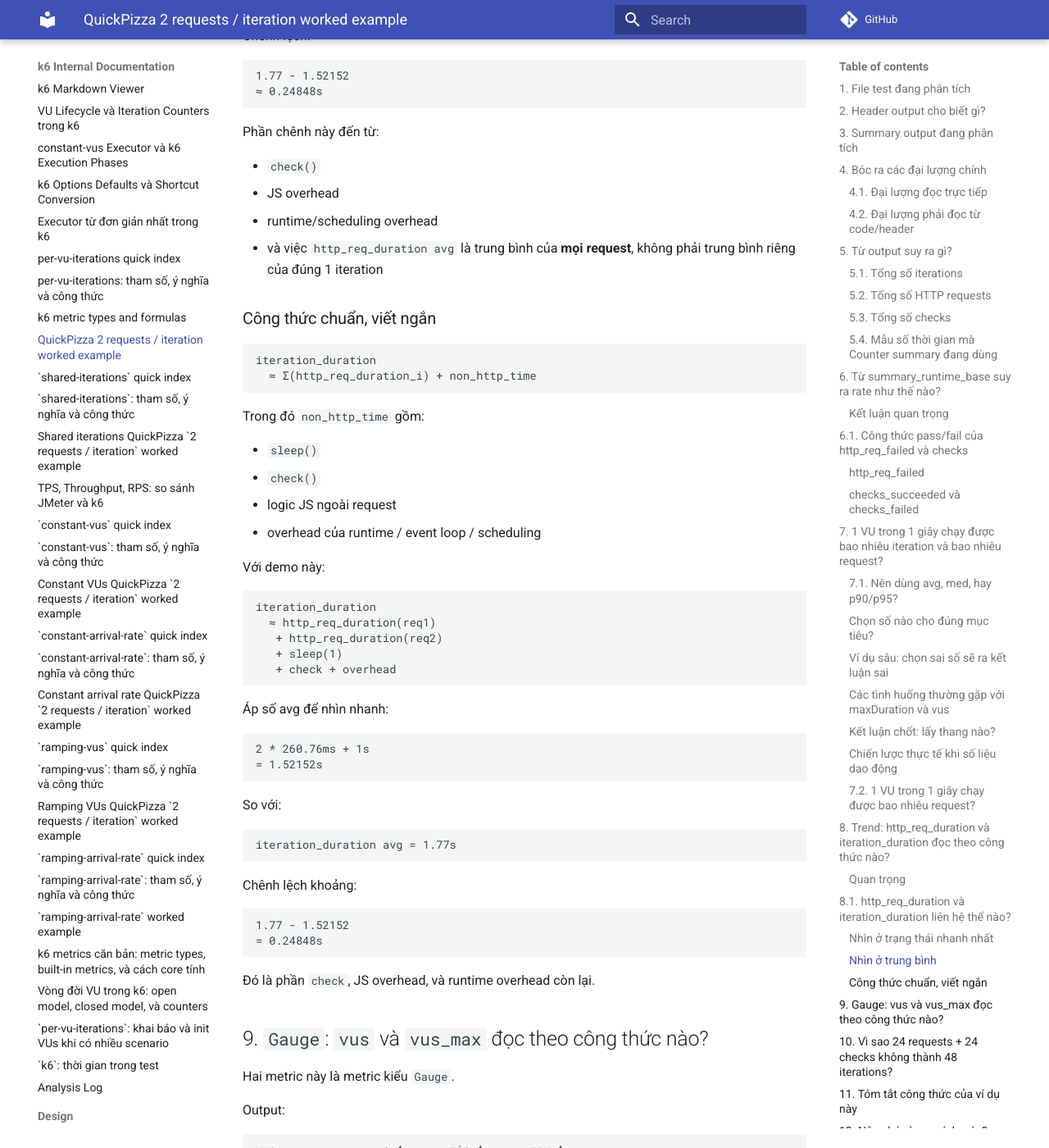
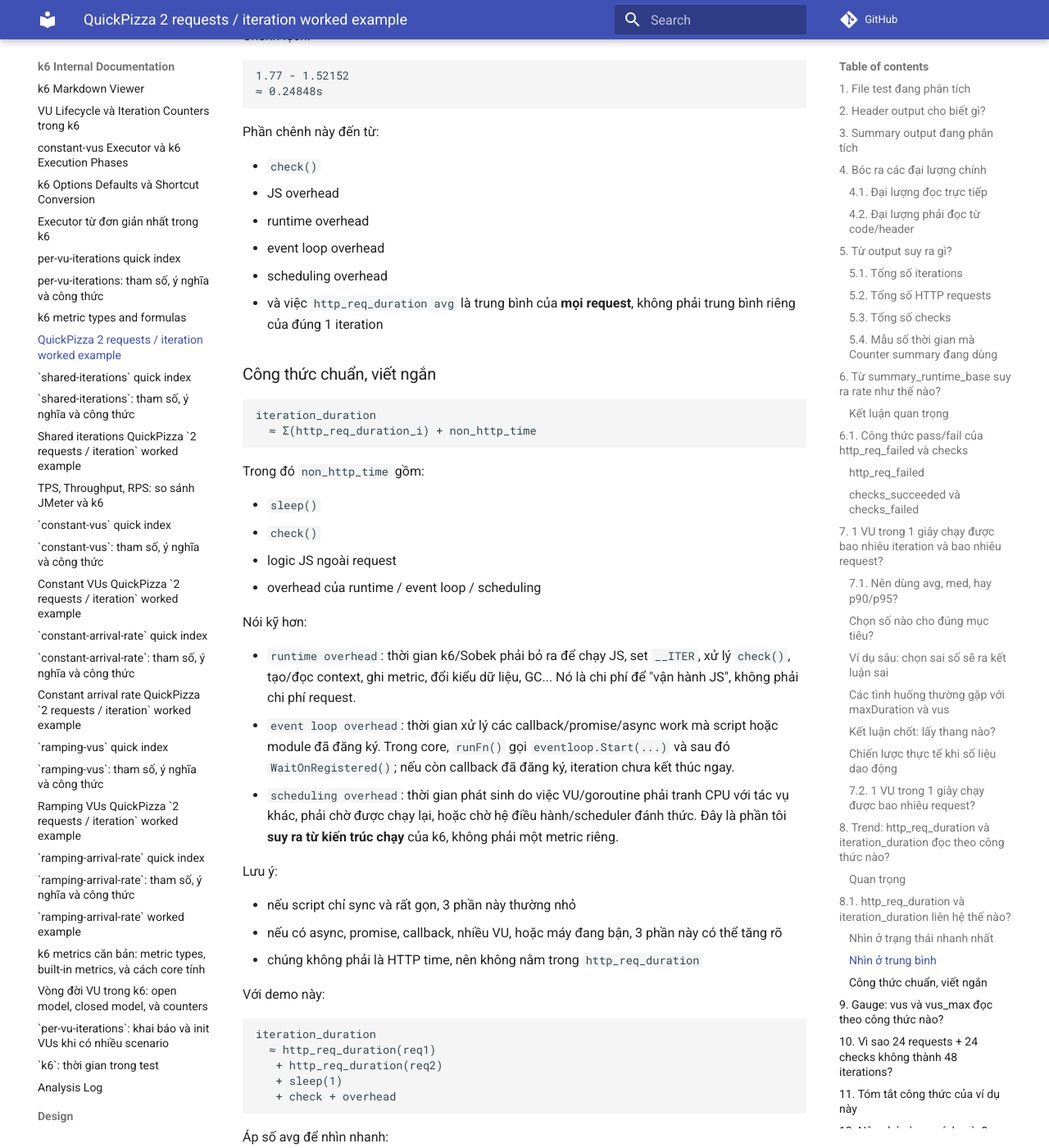
Before and after one commit to meomew-auto/markdown, an MkDocs documentation site: the page built from docs/20260515_quickpizza_two_requests_worked_example.md, in a window 1280 px wide and 1400 px high, scrolled down 28464 px. Shown: the whole window at 82% size. Built offline with MkDocs 1.6.1 and Material for MkDocs 9.7.7, drawn with Linux system fonts in a browser that asks for light colours; comment, search, counter and statistics services are not loaded.

Commit message:
Update docs

```diff
--- a/docs/20260515_quickpizza_two_requests_worked_example.md
+++ b/docs/20260515_quickpizza_two_requests_worked_example.md
@@ -1409,7 +1409,9 @@ Phần chênh này đến từ:
 
 - `check()`
 - JS overhead
-- runtime/scheduling overhead
+- runtime overhead
+- event loop overhead
+- scheduling overhead
 - và việc `http_req_duration avg` là trung bình của **mọi request**, không phải trung bình riêng của đúng 1 iteration
 
 ### Công thức chuẩn, viết ngắn
@@ -1425,6 +1427,23 @@ Trong đó `non_http_time` gồm:
 - `check()`
 - logic JS ngoài request
 - overhead của runtime / event loop / scheduling
+
+Nói kỹ hơn:
+
+- `runtime overhead`: thời gian k6/Sobek phải bỏ ra để chạy JS, set `__ITER`, xử lý `check()`, tạo/đọc
+  context, ghi metric, đổi kiểu dữ liệu, GC... Nó là chi phí để "vận hành JS", không phải chi phí request.
+- `event loop overhead`: thời gian xử lý các callback/promise/async work mà script hoặc module đã đăng ký.
+  Trong core, `runFn()` gọi `eventloop.Start(...)` và sau đó `WaitOnRegistered()`; nếu còn callback đã
+  đăng ký, iteration chưa kết thúc ngay.
+- `scheduling overhead`: thời gian phát sinh do việc VU/goroutine phải tranh CPU với tác vụ khác, phải
+  chờ được chạy lại, hoặc chờ hệ điều hành/scheduler đánh thức. Đây là phần tôi **suy ra từ kiến trúc chạy**
+  của k6, không phải một metric riêng.
+
+Lưu ý:
+
+- nếu script chỉ sync và rất gọn, 3 phần này thường nhỏ
+- nếu có async, promise, callback, nhiều VU, hoặc máy đang bận, 3 phần này có thể tăng rõ
+- chúng không phải là HTTP time, nên không nằm trong `http_req_duration`
 
 Với demo này:
 
```
